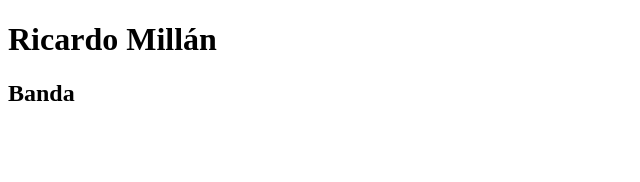
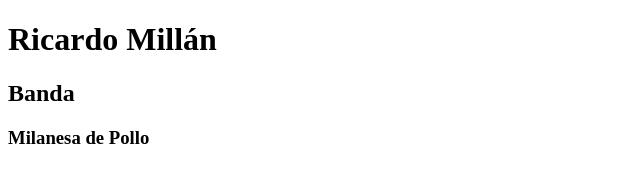
Before and after one commit to ricardomillan13/ch62-mis_preferencias, a plain HTML site: page index.html in a window 1280 px wide. Shown: the whole page, without its empty margins (0-640 px from the left). Drawn offline with Linux system fonts and the light colour scheme.

Commit message:
feat: se agrega estilo h3

```diff
--- a/index.html
+++ b/index.html
@@ -8,5 +8,6 @@
 <body>
     <h1>Ricardo Millán</h1>
     <h2>Banda</h2>
+    <h3>Milanesa de Pollo</h3>
 </body>
 </html>
```
